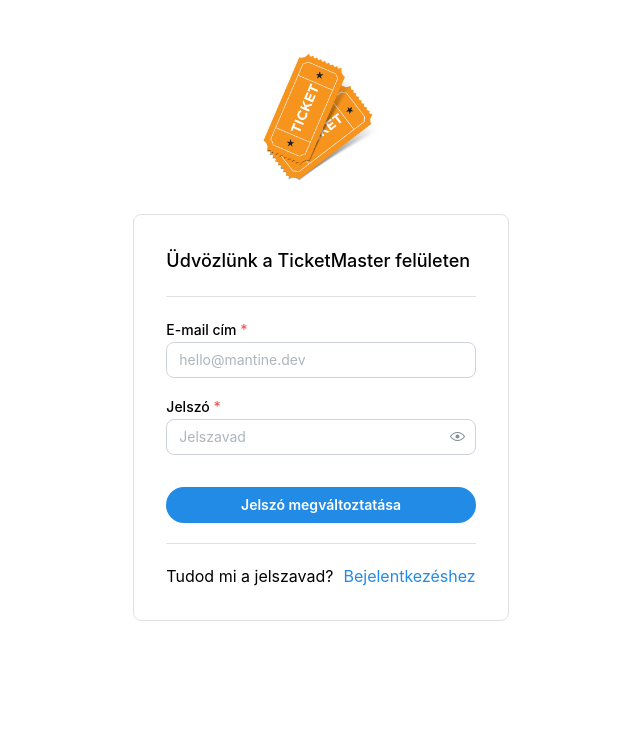
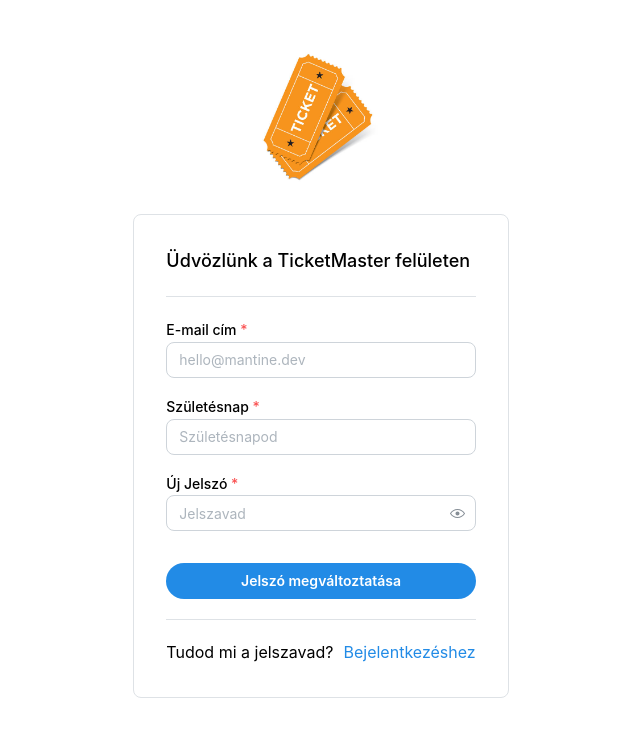
Before and after one commit to Torpe17/TicketMasterFrontend, a React (Vite) app: page /forgot in a window 1280 px wide. Shown: the top 736 px of the page, without its empty margins (319-959 px from the left). Built offline with nearby package versions, Linux system fonts and the light colour scheme; no server answers.

Commit message:
Security Increase
Added birthday check for forgot password for increased security

```diff
--- a/src/api/api.ts
+++ b/src/api/api.ts
@@ -9,7 +9,7 @@ const RegisterPost = {
 }
 
 const UpdatePasswordPut = {
-    updatePassword: (email: string, password: string) => axiosInstance.put('/api/Users/update-password', {email, password})
+    updatePassword: (email: string, password: string, birthDate?: string | null) => axiosInstance.put('/api/Users/update-password', {email, password, birthDate})
 }
 
 const Films = {}
--- a/src/pages/ForgotPassword.tsx
+++ b/src/pages/ForgotPassword.tsx
@@ -6,6 +6,7 @@ import {useForm} from "@mantine/form";
 import { AxiosError } from "axios";
 import api from "../api/api.ts";
 import { useNavigate } from "react-router-dom";
+import { DateInput } from "@mantine/dates";
 
 const ForgotPassword = () => {
         const [error, setError] = useState<string | null>(null);
@@ -16,23 +17,39 @@ const ForgotPassword = () => {
             initialValues: {
                 email: '',
                 password: '',
+                birthDate: null as Date | null,
             },
 
             validate: {
                 email: (val: string) => (/^\S+@\S+$/.test(val) ? null : 'Érvénytelen e-mail cím'),
                 password: (val: string) => (val.length <= 6 ? 'A jelszónak 6 karakter hosszúnak kell lennie.' : null),
+                birthDate: (val: Date | null) => (val ? null : 'Kötelező a születési dátum.')
             },
         });
 
+        const formatDateOnly = (date: Date | null): string | undefined => {
+          if (!date) return undefined;
+          const year = date.getFullYear();
+          const month = String(date.getMonth() + 1).padStart(2, '0');
+          const day = String(date.getDate()).padStart(2, '0');
+          return `${year}-${month}-${day}`;
+        };
+
         const submit = async (
-            values: {email: string; password: string;},
+          values: {email: string; password: string; birthDate: Date | null},
           event?: FormEvent<HTMLFormElement>
       ) => {
           event?.preventDefault();
+          if (!values.birthDate) {
+              setError('Kötelező a születési dátum.');
+              return;
+          }
+
           try {
               await api.UpdatePasswordPut.updatePassword(
                   values.email,
-                values.password
+                  values.password,
+                  formatDateOnly(values.birthDate)
               );
               setSuccessModalOpened(true);
           } catch (error) {
@@ -41,8 +58,8 @@ const ForgotPassword = () => {
                   if(errorMessage === "This user does not exists."){
                       errorMessage = "Ez a felhasználó nem létezik."
                   }
-                if(errorMessage === "Password can't be the old password"){
-                  errorMessage = "Az új jelszó nem lehet a régi."
+                  if(errorMessage === "The given birthdate is incorrect."){
+                      errorMessage = "A megadott születési dátum helytelen."
                   }
                   setError('A jelszó megváltoztatása sikertelen. ' + errorMessage);
               }
@@ -78,10 +95,19 @@ const ForgotPassword = () => {
                         radius="md"
                         {...form.getInputProps('email')}
                     />
-
+                    <DateInput
+                              required
+                              label="Születésnap"
+                              placeholder="Születésnapod"
+                              valueFormat="YYYY-MM-DD"
+                              locale="hu"
+                              radius="md"
+                              firstDayOfWeek={1}
+                              {...form.getInputProps('birthDate')}
+                            />
                     <PasswordInput
                         required
-                        label="Jelszó"
+                        label="Új Jelszó"
                         placeholder="Jelszavad"
                         key={form.key('password')}
                         radius="md"
--- a/src/pages/Register.tsx
+++ b/src/pages/Register.tsx
@@ -34,9 +34,9 @@ const Register = () => {
       },
 
         validate: {
-          email: (val: string) => (/^\S+@\S+$/.test(val) ? null : 'Érvénytelen e-mail cím'),
+          email: (val: string) => (/^\S+@\S+$/.test(val) ? null : 'Érvénytelen e-mail cím.'),
           password: (val: string) => (val.length <= 6 ? 'A jelszónak 6 karakter hosszúnak kell lennie.' : null),
-          birthDate: (val: Date | null) => (val ? null : 'Kötelező a születési dátum')
+          birthDate: (val: Date | null) => (val ? null : 'Kötelező a születési dátum.')
         },
       });
 
```
Lines whose indentation alone changed are shown as unchanged.
